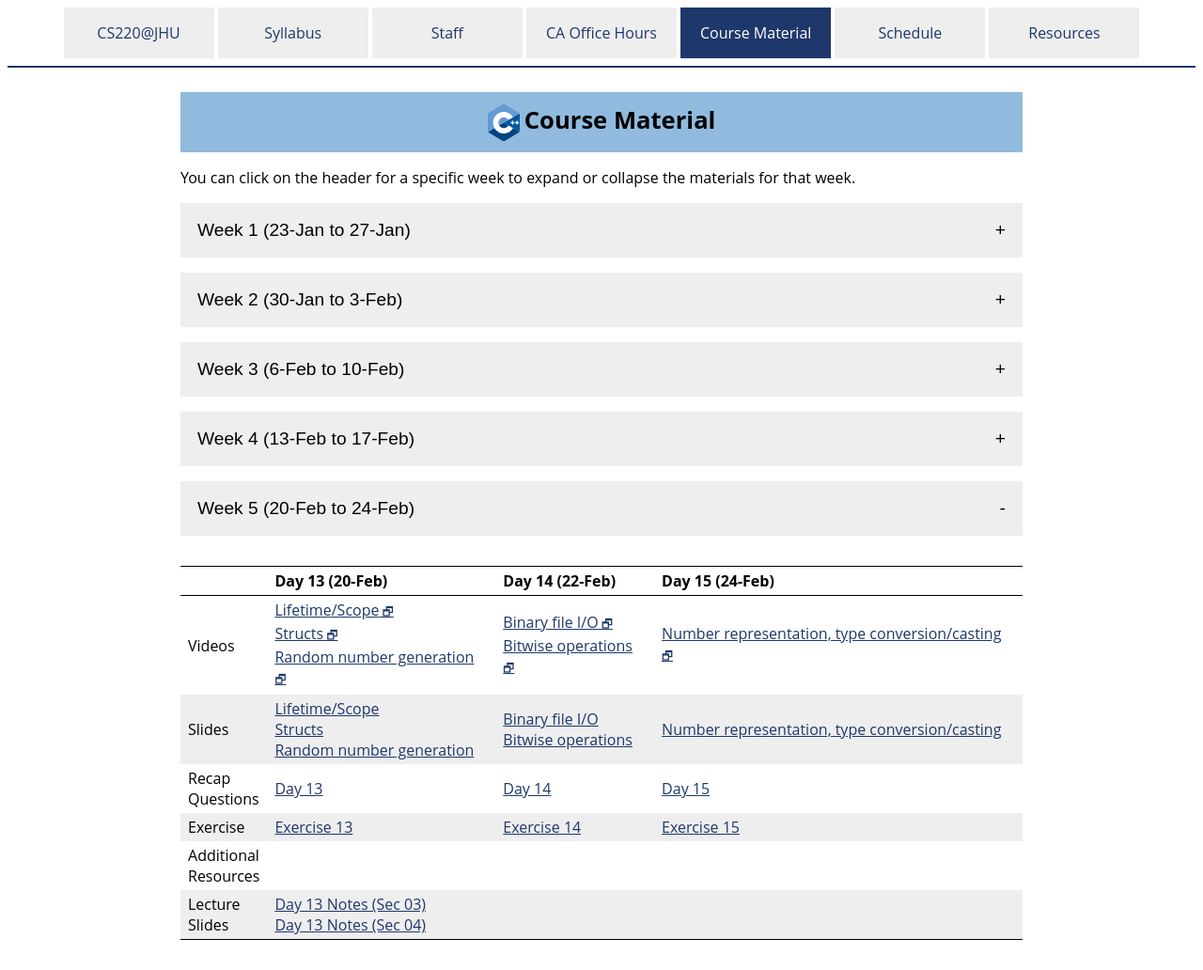
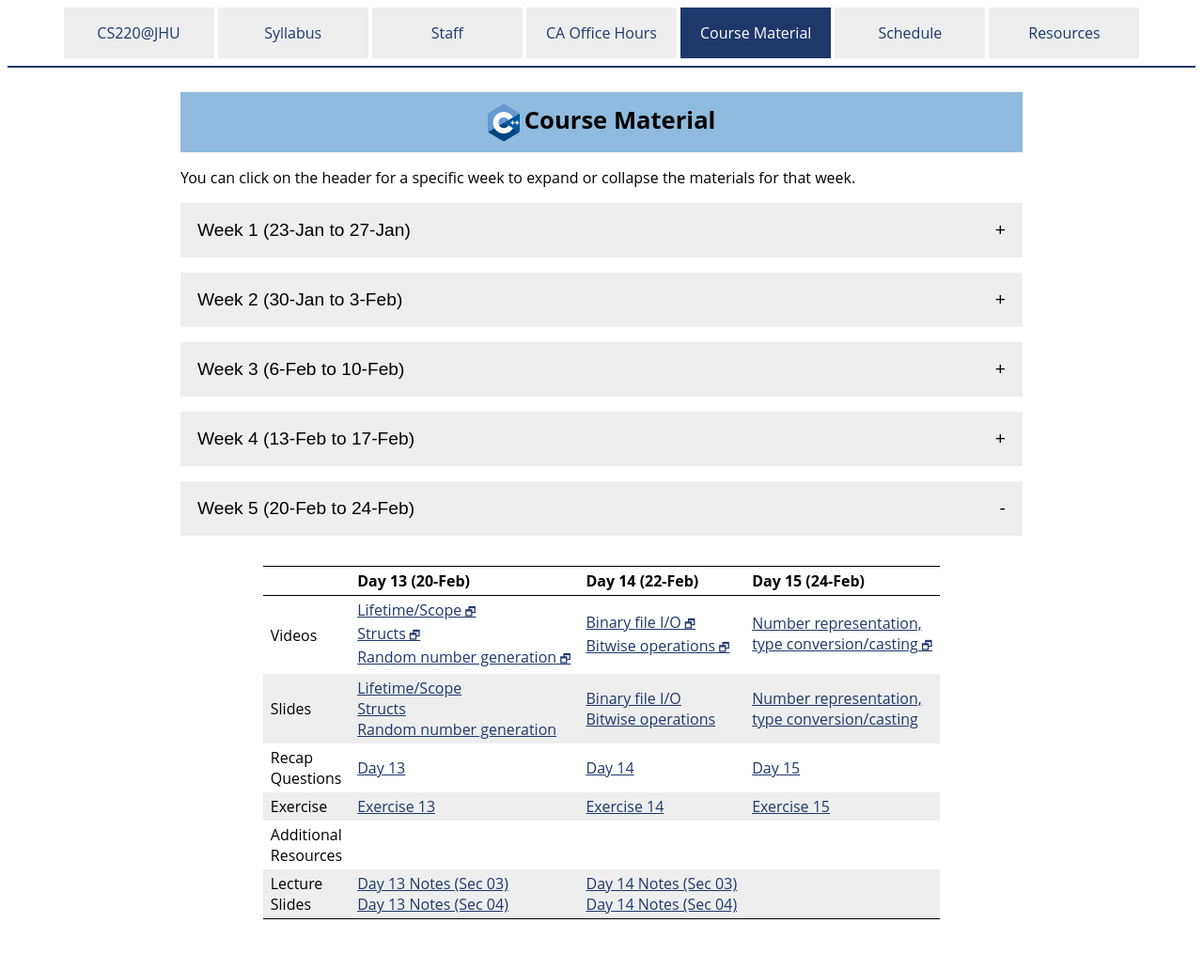
Before and after one commit to vivek-booshan/cs220-sp23, a Jekyll site: the page built from material.md, in a window 1280 px wide. Shown: the whole page at 94% size. Built offline with Jekyll 4.4.1, drawn with Linux system fonts in a browser that asks for light colours; after the commit the page ends 1010 px from its top, so only the background shows below that.

Commit message:
link to day 14 notes for sec 03/04

```diff
--- a/material.csv
+++ b/material.csv
@@ -121,7 +121,9 @@ Week,Day,Date,Type,Link text,URL
 5,2,22-Feb,Slides,Bitwise operations,slides/day14_bitwise_operations.pdf
 5,2,22-Feb,Recap,Day 14,questions/day14.html
 5,2,22-Feb,Exercise,Exercise 14,exercise/ex14.html
-5,3,24-Feb,Video,"Number representation, type conversion/casting",https://jh.hosted.panopto.com/Panopto/Pages/Viewer.aspx?id=9ce56b92-a382-468f-8c9e-ae230027a1af
-5,3,24-Feb,Slides,"Number representation, type conversion/casting",slides/day15_number_rep_type_conversions.pdf
+5,2,22-Feb,LectureSlides,"Day 14 Notes (Sec 03)",slides/notes/sp23_day14_sec03.pdf
+5,2,22-Feb,LectureSlides,"Day 14 Notes (Sec 04)",slides/notes/sp23_day14_sec04.pdf
+5,3,24-Feb,Video,"Number representation,<br>type conversion/casting",https://jh.hosted.panopto.com/Panopto/Pages/Viewer.aspx?id=9ce56b92-a382-468f-8c9e-ae230027a1af
+5,3,24-Feb,Slides,"Number representation,<br>type conversion/casting",slides/day15_number_rep_type_conversions.pdf
 5,3,24-Feb,Recap,Day 15,questions/day15.html
 5,3,24-Feb,Exercise,Exercise 15,exercise/ex15.html
--- a/material.md
+++ b/material.md
@@ -238,13 +238,13 @@ the materials for that week.
       <td>Videos</td>
       <td><a class='external' target='_blank' href='https://jh.hosted.panopto.com/Panopto/Pages/Viewer.aspx?id=6fa78f1f-431c-40ea-95e2-ae230027a663'>Lifetime/Scope</a><br><a class='external' target='_blank' href='https://jh.hosted.panopto.com/Panopto/Pages/Viewer.aspx?id=81f128ab-96f2-433e-b770-ae230027a5f4'>Structs</a><br><a class='external' target='_blank' href='https://jh.hosted.panopto.com/Panopto/Pages/Viewer.aspx?id=e02cd998-bfde-4c4a-977a-ae23002791e7'>Random number generation</a></td>
       <td><a class='external' target='_blank' href='https://jh.hosted.panopto.com/Panopto/Pages/Viewer.aspx?id=9a428f88-2a13-420b-b008-ae230027a35f'>Binary file I/O</a><br><a class='external' target='_blank' href='https://jh.hosted.panopto.com/Panopto/Pages/Viewer.aspx?id=373770ad-6472-4b72-b789-ae230027a246'>Bitwise operations</a></td>
-      <td><a class='external' target='_blank' href='https://jh.hosted.panopto.com/Panopto/Pages/Viewer.aspx?id=9ce56b92-a382-468f-8c9e-ae230027a1af'>Number representation, type conversion/casting</a></td>
+      <td><a class='external' target='_blank' href='https://jh.hosted.panopto.com/Panopto/Pages/Viewer.aspx?id=9ce56b92-a382-468f-8c9e-ae230027a1af'>Number representation,<br>type conversion/casting</a></td>
     </tr>
     <tr>
       <td>Slides</td>
       <td><a href='slides/day13_lifetime_scope.pdf'>Lifetime/Scope</a><br><a href='slides/day13_struct_type.pdf'>Structs</a><br><a href='slides/day13_random_numbers.pdf'>Random number generation</a></td>
       <td><a href='slides/day14_binary_file_io.pdf'>Binary file I/O</a><br><a href='slides/day14_bitwise_operations.pdf'>Bitwise operations</a></td>
-      <td><a href='slides/day15_number_rep_type_conversions.pdf'>Number representation, type conversion/casting</a></td>
+      <td><a href='slides/day15_number_rep_type_conversions.pdf'>Number representation,<br>type conversion/casting</a></td>
     </tr>
     <tr>
       <td>Recap<br>Questions</td>
@@ -267,7 +267,7 @@ the materials for that week.
     <tr>
       <td>Lecture<br>Slides</td>
       <td><a href='slides/notes/sp23_day13_sec03.pdf'>Day 13 Notes (Sec 03)</a><br><a href='slides/notes/sp23_day13_sec04.pdf'>Day 13 Notes (Sec 04)</a></td>
-      <td></td>
+      <td><a href='slides/notes/sp23_day14_sec03.pdf'>Day 14 Notes (Sec 03)</a><br><a href='slides/notes/sp23_day14_sec04.pdf'>Day 14 Notes (Sec 04)</a></td>
       <td></td>
     </tr>
   </tbody>
```
